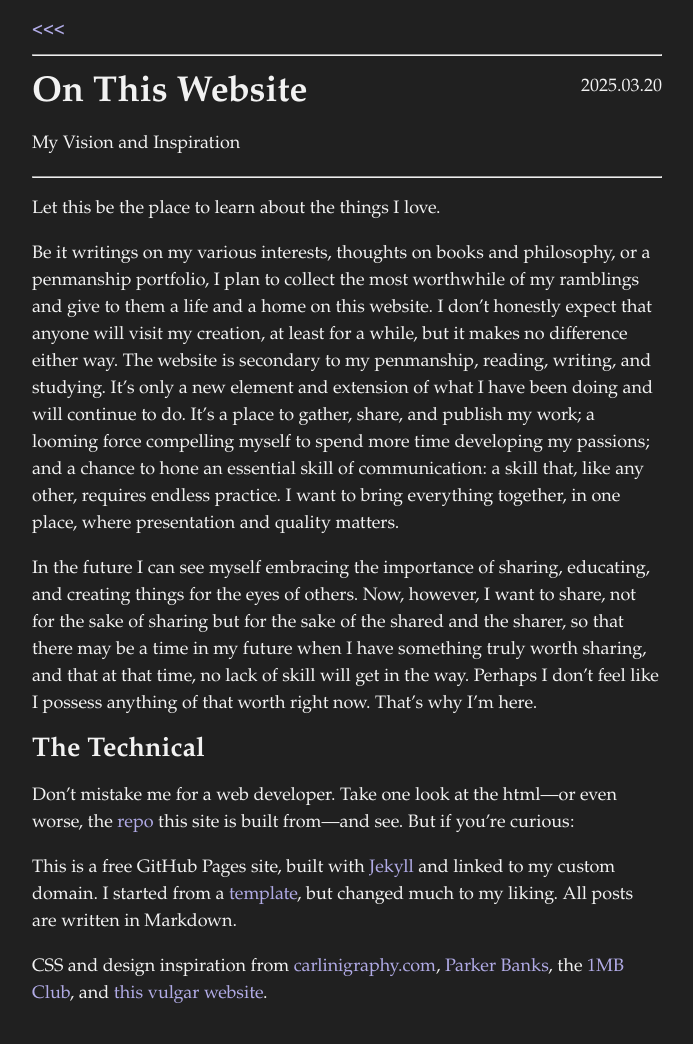
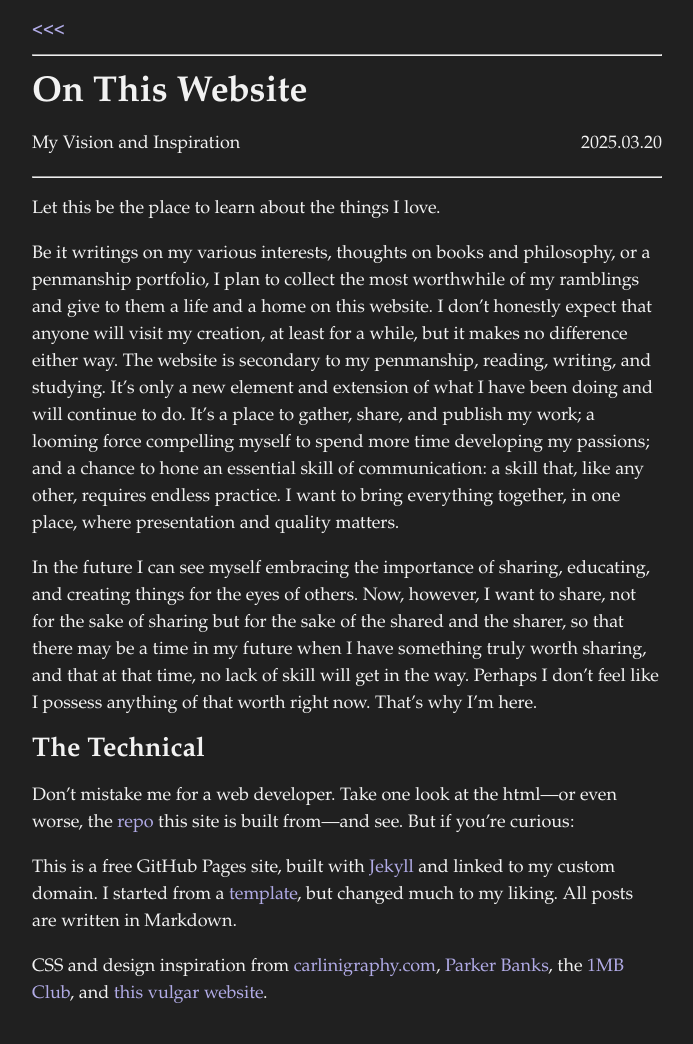
Before and after one commit to ericstmoore/ericstmoore.github.io, a Jekyll site: the page built from thoughts/_posts/2025-03-20-on-this-website.md, in a window 1280 px wide. Shown: the whole page, without its empty margins (293-986 px from the left). Built offline with Jekyll 4.4.1, drawn with Linux system fonts in a browser that asks for light colours.

Commit message:
improve page header alignment

```diff
--- a/_layouts/page.html
+++ b/_layouts/page.html
@@ -6,6 +6,7 @@ layout: default
 <header>
   {%-include back_link.html -%}
   <h1>{{ page.title }}</h1>
+
   <p>{%- if page.subtitle -%}{{page.subtitle}}{%- endif -%}</p>
   <hr style="margin-top: 0em;">
 </header>
--- a/_layouts/post.html
+++ b/_layouts/post.html
@@ -4,9 +4,12 @@ layout: default
 
 <header>
   {%-include back_link.html-%}
-  <time style = "float:right; margin-top: 1em;"{{ page.date }}>{{ page.date | date: site.theme_config.date_format }}</time>
-  <h1 style = display:inline-block;>{{ page.title }}</h1>
-  {%- if page.subtitle -%}<p style="margin-top: 0;">{{page.subtitle}}</p>{%- endif -%}
+  <h1>{{ page.title }}</h1>
+
+  <p style="display: flex;justify-content: space-between;">
+    {%- if page.subtitle -%}{{page.subtitle}}{%- endif -%}
+    <time>{{ page.date | date: site.theme_config.date_format }} </time>
+  </p>
   <hr style="margin-top: 0em;">
 </header>
 
```
